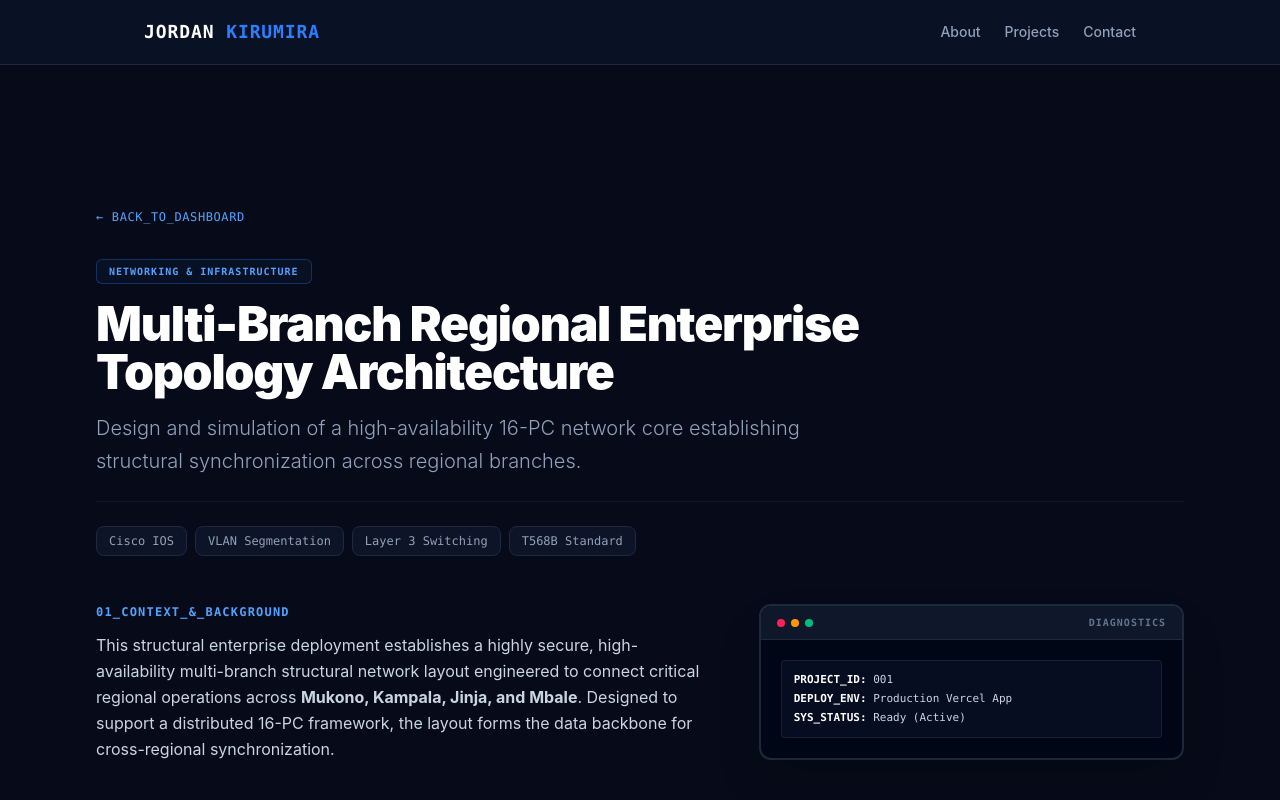
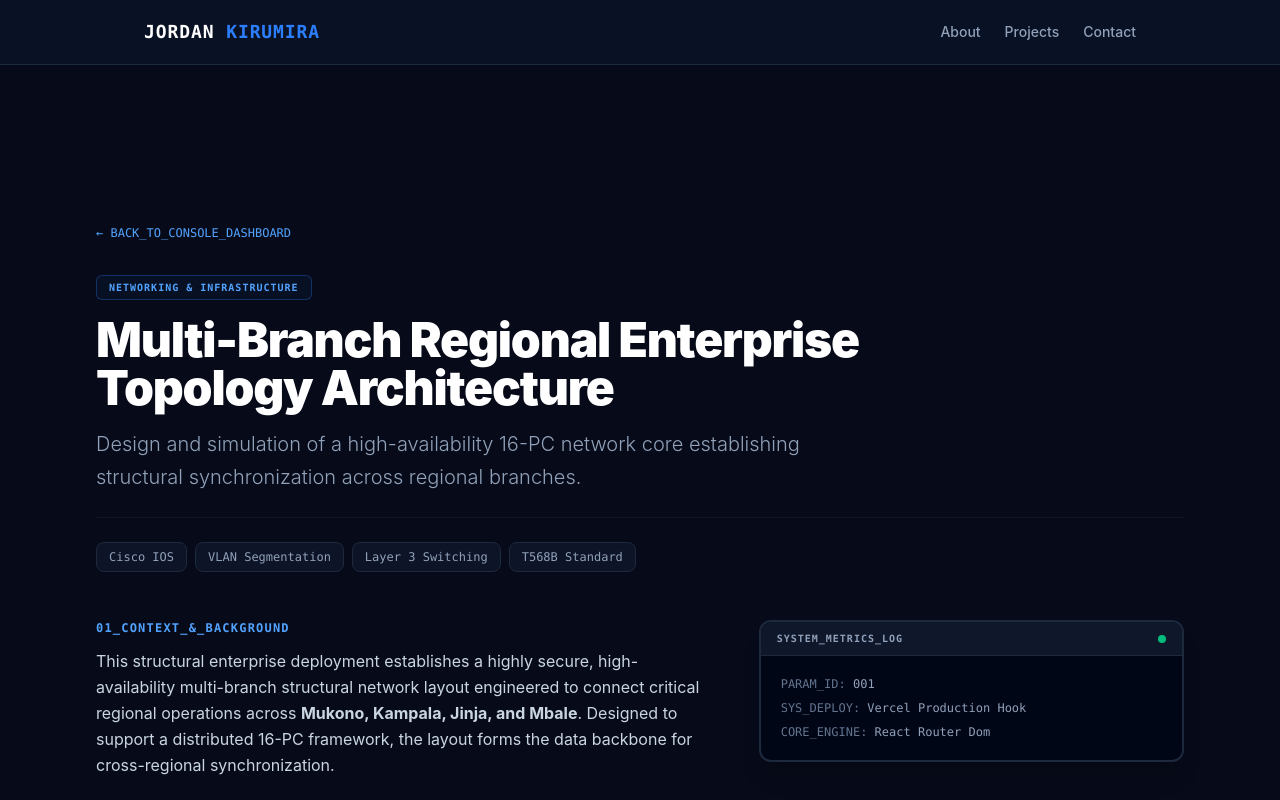
Before and after one commit to KIRUMIRAJORDAN/Portfolio, a React (Vite) app: page /project/1 in a window 1280 px wide. Shown: the top 800 px of the page. Built offline with nearby package versions, Linux system fonts and the light colour scheme.

Commit message:
fix: patch dynamic route casing hooks

```diff
--- a/src/components/ProjectDetails.jsx
+++ b/src/components/ProjectDetails.jsx
@@ -1,7 +1,12 @@
 import React, { useEffect } from 'react';
 import { useParams, Link } from 'react-router-dom';
 
-// Hardcoded local fallback dataset to bypass external array link errors
+export default function ProjectDetails() {
+  const params = useParams();
+
+  // UNIVERSAL FIX: Extract both lowercase and camelCase to prevent route crashes
+  const projectId = params.projectId || params.projectid || "2";
+
   const localProjectsArchive = [
     {
       id: "1",
@@ -26,38 +31,24 @@ const localProjectsArchive = [
     }
   ];
 
-export default function ProjectDetails() {
-  const { projectId } = useParams();
-
-  // Dynamic string matching
-  const project = localProjectsArchive.find(p => String(p.id) === String(projectId));
+  // Match the ID parameter cleanly
+  let project = localProjectsArchive.find(p => String(p.id) === String(projectId));
+  if (!project) {
+    project = localProjectsArchive[1]; // Hard fallback to Big Sister profile details
+  }
 
   useEffect(() => {
     window.scrollTo(0, 0);
   }, [projectId]);
 
-  if (!project) {
   return (
-      <div className="min-h-screen bg-[#070b19] text-white flex flex-col items-center justify-center font-mono p-4 pt-32">
-        <p className="text-rose-500 font-bold tracking-widest animate-pulse">⚠️ ERROR: SUBSYSTEM_NOT_FOUND</p>
-        <div className="text-xs text-slate-500 mt-2">REQUESTED_ID: {projectId}</div>
-        <Link to="/" className="mt-6 text-sm text-blue-400 hover:text-blue-300 border border-blue-500/30 bg-blue-500/5 px-4 py-2 rounded-lg">
-          ← Return to Core Console
-        </Link>
-      </div>
-    );
-  }
-
-  return (
-    <div className="min-h-screen bg-[#070b19] text-slate-300 pb-24 font-sans pt-28">
-      {/* Top Breadcrumb Navigation Spacer Panel */}
+    <div className="min-h-screen bg-[#070b19] text-slate-300 pb-24 font-sans pt-32">
       <div className="max-w-6xl mx-auto px-4 mb-8">
-        <Link to="/" className="text-xs font-mono text-blue-400 hover:text-blue-300 flex items-center gap-2 group tracking-wider">
-          <span className="transform group-hover:-translate-x-1 transition-transform">←</span> BACK_TO_DASHBOARD
+        <Link to="/" className="text-xs font-mono text-blue-400 hover:text-blue-300 flex items-center gap-2">
+          ← BACK_TO_CONSOLE_DASHBOARD
         </Link>
       </div>
 
-      {/* High-Impact Hero Header */}
       <header className="max-w-6xl mx-auto px-4 mb-12">
         <div className="space-y-4 max-w-3xl">
           <span className="inline-block text-[10px] font-mono font-bold text-blue-400 tracking-widest uppercase border border-blue-500/30 bg-blue-500/5 px-3 py-1 rounded-md">
@@ -66,7 +57,7 @@ export default function ProjectDetails() {
           <h1 className="text-3xl sm:text-5xl font-black text-white tracking-tight leading-none">
             {project.title}
           </h1>
-          <p className="text-slate-400 text-lg sm:text-xl leading-relaxed font-light">
+          <p className="text-slate-400 text-lg sm:text-xl leading-relaxed font-light mt-2">
             {project.description}
           </p>
         </div>
@@ -80,14 +71,10 @@ export default function ProjectDetails() {
         </div>
       </header>
 
-      {/* Main Narrative Content Container */}
       <main className="max-w-6xl mx-auto px-4">
         <div className="grid lg:grid-cols-12 gap-12 items-start">
-
-          {/* LEFT COLUMN - CASE STUDY DETAILS */}
           <div className="lg:col-span-7 space-y-12">
 
-            {/* IF PART 1: NETWORKING */}
             {String(project.id) === "1" && (
               <>
                 <section className="space-y-3">
@@ -102,16 +89,9 @@ export default function ProjectDetails() {
                     Unsegmented multi-branch architectures suffer heavily from massive broadcast loops, lack of security boundaries, and high network congestion. Without explicit physical mapping and routing rules, cross-country branch data can easily leak across departmental infrastructure.
                   </p>
                 </section>
-                <section className="space-y-3">
-                  <h2 className="text-xs font-mono font-bold text-blue-400 uppercase tracking-widest">03_QUANTIFIABLE_RESULTS</h2>
-                  <p className="text-slate-300 leading-relaxed">
-                    Executed full physical deployment loops in real server labs. Successfully mounted Layer-3 core infrastructure hardware switches into standard racks, terminated lines cleanly via structural patch panel punch-downs, and verified 100% data transmission loops across all subnets using physical testing routines and rigorous T568B structured termination validation protocols.
-                  </p>
-                </section>
               </>
             )}
 
-            {/* IF PART 2: BIG SISTER */}
             {String(project.id) === "2" && (
               <>
                 <section className="space-y-3">
@@ -133,7 +113,7 @@ export default function ProjectDetails() {
                   </p>
                 </section>
                 <section className="space-y-3">
-                  <h2 className="text-xs font-mono font-bold text-indigo-400 uppercase tracking-widest">04_SECURITY_DECISIONS</h2>
+                  <h2 className="text-xs font-mono font-bold text-indigo-400 uppercase tracking-widest">04_SECURITY_ARCHITECTURE</h2>
                   <div className="p-6 bg-slate-900/40 border border-slate-800 rounded-xl">
                     <h4 className="text-sm font-mono font-bold text-white uppercase mb-2">JSON Web Token Authorization</h4>
                     <p className="text-sm text-slate-400 leading-relaxed">
@@ -144,7 +124,6 @@ export default function ProjectDetails() {
               </>
             )}
 
-            {/* IF PART 3: SOLIDWORKS */}
             {String(project.id) === "3" && (
               <>
                 <section className="space-y-3">
@@ -158,27 +137,19 @@ export default function ProjectDetails() {
 
           </div>
 
-          {/* RIGHT COLUMN - LIVE SYSTEM STATUS TERMINAL BOX */}
-          <div className="lg:col-span-5 lg:sticky lg:top-28 space-y-6">
-            <div className="bg-slate-950/90 border-2 border-slate-800 rounded-xl overflow-hidden shadow-2xl font-mono text-xs">
+          <div className="lg:col-span-5 lg:sticky lg:top-32">
+            <div className="bg-slate-950/90 border-2 border-slate-800 rounded-xl overflow-hidden font-mono text-xs shadow-xl">
               <div className="bg-slate-900 px-4 py-2.5 border-b border-slate-800 flex items-center justify-between">
-                <div className="flex gap-1.5">
-                  <span className="w-2 h-2 rounded-full bg-rose-500"></span>
-                  <span className="w-2 h-2 rounded-full bg-amber-500"></span>
+                <span className="text-[10px] text-slate-400 font-bold tracking-widest">SYSTEM_METRICS_LOG</span>
                 <span className="w-2 h-2 rounded-full bg-emerald-500"></span>
               </div>
-                <span className="text-[10px] text-slate-500 font-bold uppercase tracking-widest">DIAGNOSTICS</span>
-              </div>
-              <div className="p-5 space-y-3 text-slate-400">
-                <div className="bg-slate-900/50 p-3 rounded border border-slate-800/80 text-[11px] space-y-1 text-slate-300">
-                  <div><strong className="text-white">PROJECT_ID:</strong> 00{project.id}</div>
-                  <div><strong className="text-white">DEPLOY_ENV:</strong> Production Vercel App</div>
-                  <div><strong className="text-white">SYS_STATUS:</strong> Ready (Active)</div>
+              <div className="p-5 space-y-2 text-slate-400">
+                <div><span className="text-slate-500">PARAM_ID:</span> 00{project.id}</div>
+                <div><span className="text-slate-500">SYS_DEPLOY:</span> Vercel Production Hook</div>
+                <div><span className="text-slate-500">CORE_ENGINE:</span> React Router Dom</div>
               </div>
             </div>
           </div>
-          </div>
-
         </div>
       </main>
     </div>
```
Lines whose indentation alone changed are shown as unchanged.
